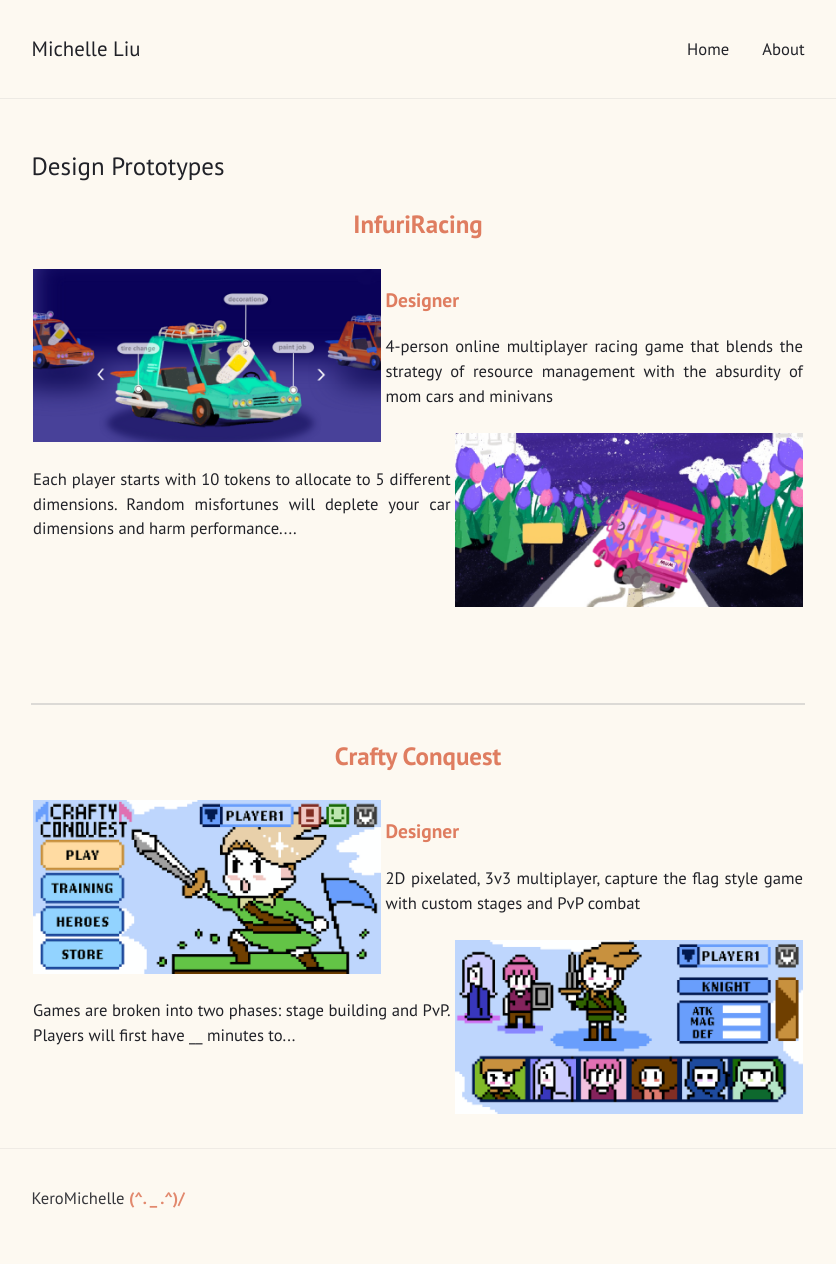
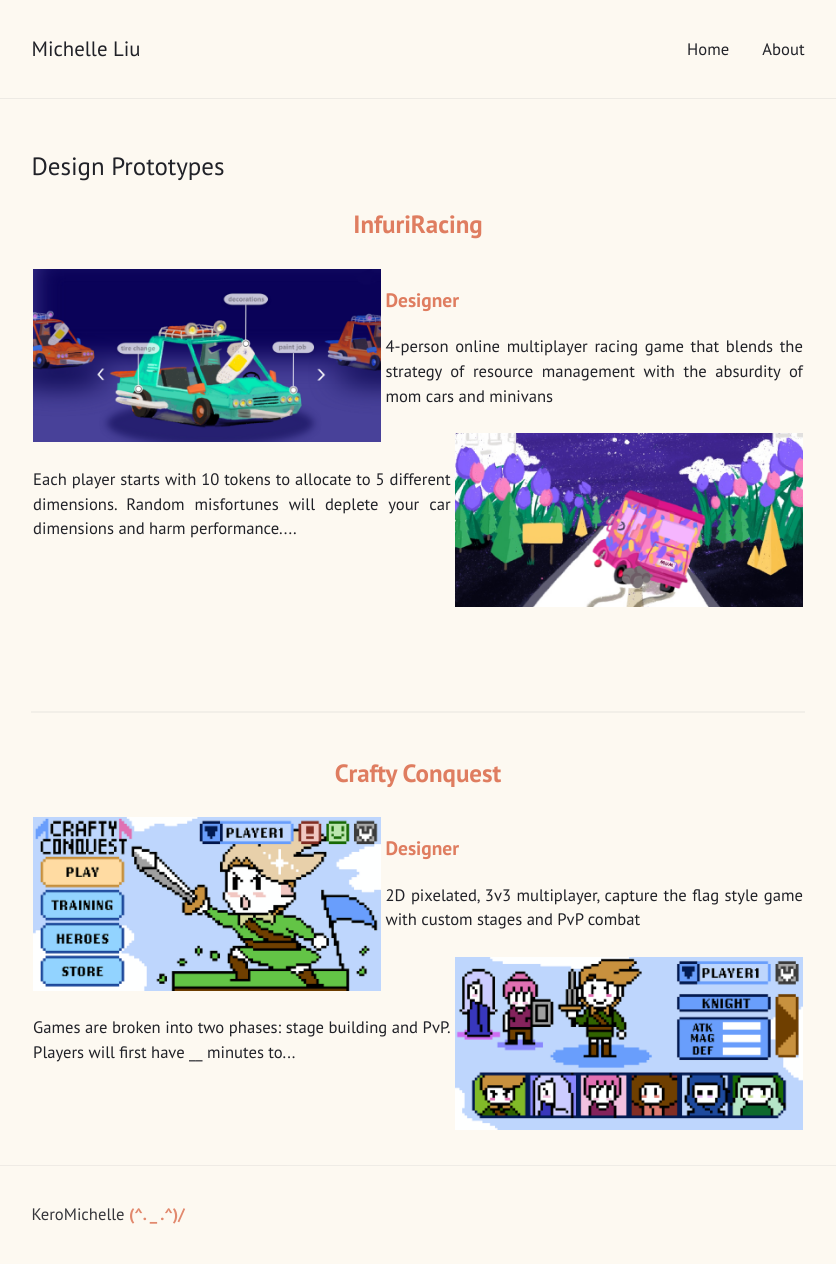
Before and after one commit to KeroMichelle/KeroMichelle.github.io, a Jekyll site: the page built from prototypes.html, in a window 1280 px wide. Shown: the whole page, without its empty margins (222-1058 px from the left). Built offline with Jekyll 4.4.1, drawn with Linux system fonts in a browser that asks for light colours.

```diff
--- a/_sass/basic.sass
+++ b/_sass/basic.sass
@@ -60,9 +60,9 @@
   color: inherit
 
 hr
-  border: 1px solid reduce(30)
-  margin: 2em 0
-  color: $orange
+  border: 1px solid reduce(10)
+  margin: 2.5em 0
+  color: $green
 
 blockquote
   background: reduce(6)
```
